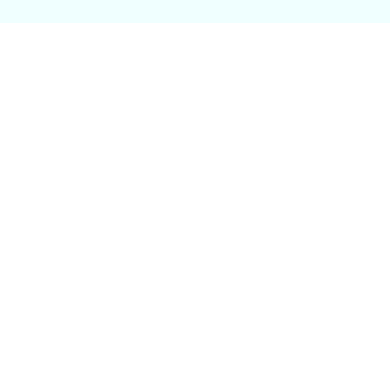
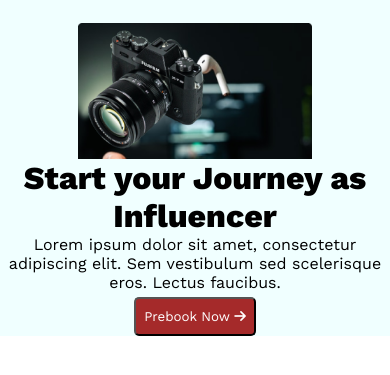
Before and after one commit to HRMurad/influencer-gear, a plain HTML site: page index.html in a window 390 px wide. Shown: the part 303-678 px from the top of the page. Drawn offline with nearby package versions, Linux system fonts and the light colour scheme.

Commit message:
adding navbody

```diff
--- a/index.html
+++ b/index.html
@@ -28,6 +28,19 @@
                 </ul>
             </div>
         </nav>
+        <div class="navBody">
+            <div class="bodyDetails">
+                <h1>Start your Journey as <br>
+                    Influencer</h1>
+                <p>Lorem ipsum dolor sit amet, consectetur adipiscing elit. Sem vestibulum sed scelerisque eros. Lectus
+                    faucibus.</p>
+                <button>Prebook Now <i class="fa-solid fa-arrow-right"></i></button>
+            </div>
+
+            <div class="bodyImg">
+                <img src="./images/images/main-camera.png" alt="">
+            </div>
+        </div>
     </header>
     <main></main>
     <footer></footer>
--- a/style.css
+++ b/style.css
@@ -42,3 +42,65 @@
         text-align: center;
     }
 }
+
+/*navBody style*/
+
+.navBody{
+    display: flex;
+    justify-content: space-around;
+    align-items: center;
+    margin: 30px 216px;
+}
+.bodyDetails p{
+    padding: 10px 200px 20px 0px;
+    margin-bottom: 5px;
+}
+
+.bodyDetails button{
+    background-color:brown;
+    padding: 10px 8px;
+    color: white;
+    border-radius: 5px;
+    text-align: center;
+}
+.bodyImg{
+    background-image: url("./images/images/airpod.png");
+    background-repeat: no-repeat;
+    background-size: cover;
+}
+
+.bodyImg img{
+    width:200px;
+}
+
+@media screen and (max-width:576px) {
+    .navBody{
+        flex-direction:column-reverse;
+
+    }
+    .bodyDetails{
+        text-align: center;
+    }
+    .bodyDetails p{
+        padding: 0px;
+    }
+    .navBody{
+        margin: 0px;
+    }
+
+    .bodyImg{
+        width: 60%;
+    }
+
+    .bodyImg img{
+        width: 60%;
+        text-align: center;
+    }
+
+}
+
+@media screen and (min-width:576px) and (max-width:960px) {
+    .bodyDetails p{
+        padding: 0px;
+    }
+}
```
